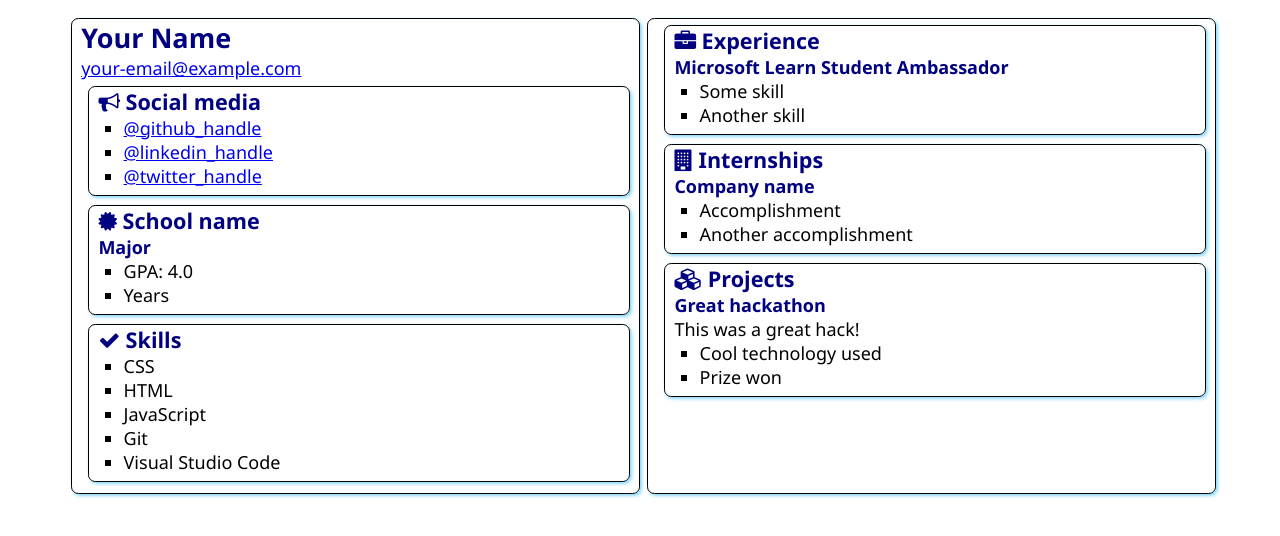
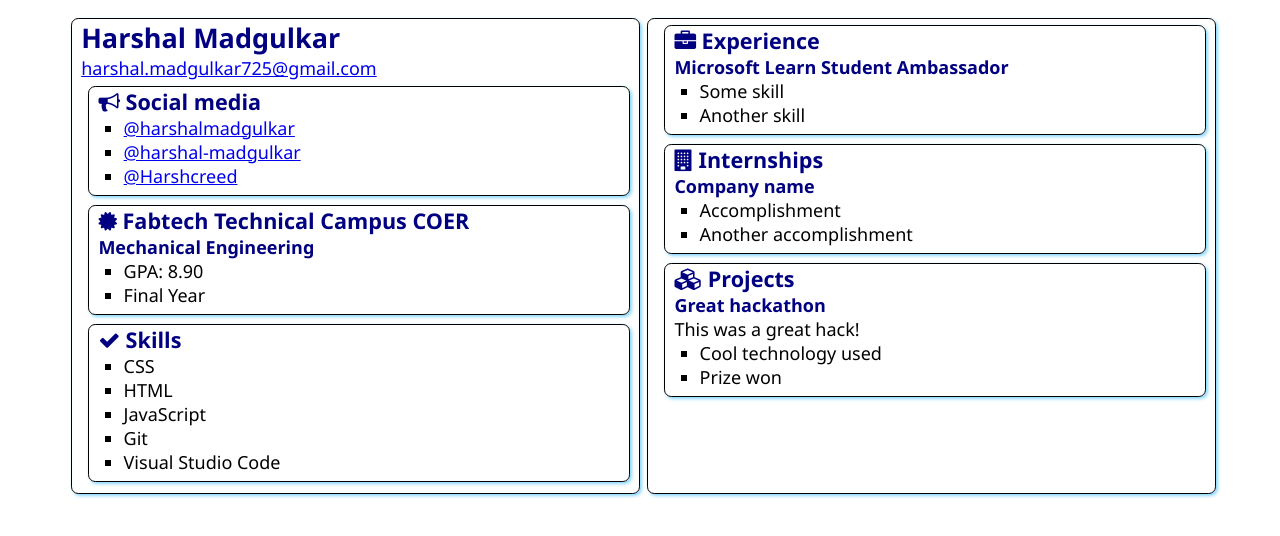
Before and after one commit to harshalmadgulkar/SATechnicalOnboarding, a plain HTML site: page src/index.html in a window 1280 px wide. Drawn offline with Linux system fonts and the light colour scheme.

Commit message:
Update index.html

```diff
--- a/src/index.html
+++ b/src/index.html
@@ -12,8 +12,8 @@
 <body>
     <main>
         <article class="box">
-            <h1>Your Name</h1>
-            <div><a href="mailto:your.email@example.com">your-email@example.com</a></div>
+            <h1>Harshal Madgulkar</h1>
+            <div><a href="mailto:your.email@example.com">harshal.madgulkar725@gmail.com</a></div>
 
             <section class="box">
                 <h2>
@@ -21,9 +21,9 @@
                     Social media
                 </h2>
                 <ul>
-                    <li><a href="https://github.com/<handle>">@github_handle</a></li>
-                    <li><a href="https://linkedin.com/in/<handle>">@linkedin_handle</a></li>
-                    <li><a href="https://twitter.com/<handle>">@twitter_handle</a></li>
+                    <li><a href="https://github.com/<handle>">@harshalmadgulkar</a></li>
+                    <li><a href="https://linkedin.com/in/<handle>">@harshal-madgulkar</a></li>
+                    <li><a href="https://twitter.com/<handle>">@Harshcreed</a></li>
                 </ul>
             </section>
 
@@ -31,12 +31,12 @@
                 <div class="education">
                     <h2>
                         <i class="fa fa-certificate" aria-hidden="true"></i>
-                        School name
+                        Fabtech Technical Campus COER
                     </h2>
-                    <h3>Major</h3>
+                    <h3>Mechanical Engineering</h3>
                     <ul>
-                        <li>GPA: 4.0</li>
-                        <li>Years</li>
+                        <li>GPA: 8.90</li>
+                        <li>Final Year</li>
                     </ul>
                 </div>
             </section>
```
